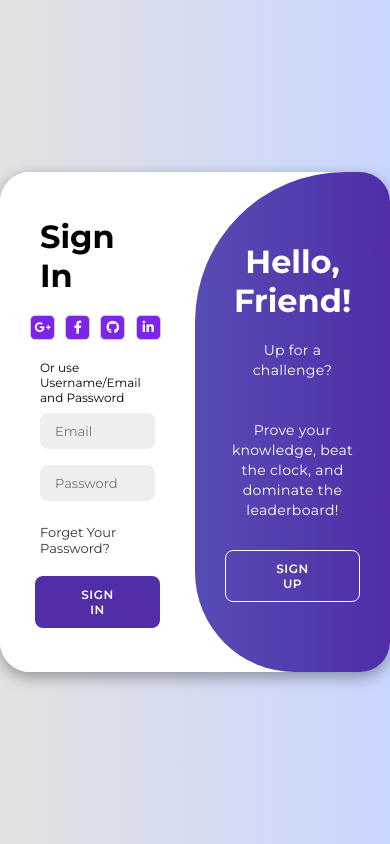
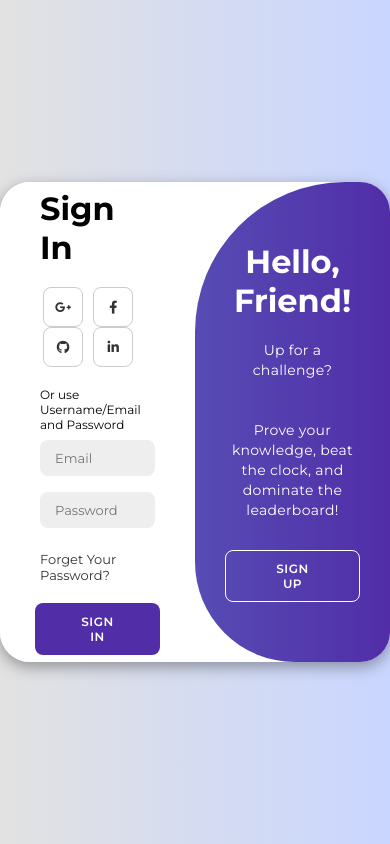
Before and after one commit to Shaldonbarnes10/LawWebsite, a plain HTML site: page index.html in a window 390 px wide. Drawn offline with Linux system fonts and the light colour scheme.

Commit message:
Revert "Made it responsive"

```diff
--- a/style.css
+++ b/style.css
@@ -128,7 +128,6 @@ body{
     }
 }
 
-
 .social-icons{
     margin: 20px 0;
 }
@@ -142,32 +141,6 @@ body{
     margin: 0 3px;
     width: 40px;
     height: 40px;
- .main
-    padding: 20px;
-    background-color: #7c24e8;
-    color: white;
-}
-@media only screen and (max-width:576px) and (min-width:0px){
-        .social-icons{
-            width: 141px;
-
-        }
-        .social-icons a{
-            padding: 10px;
-            width: 25px;
-            height: 25px;
-        }
-        .container{
-            min-height: 500px
-        }
-}
-.social-icons a:hover{
-    background-color: #00BFFF;
-}
-.container span{
-    font-weight:400 ;
-=======
-. main
 }
 
 .toggle-container{
```
